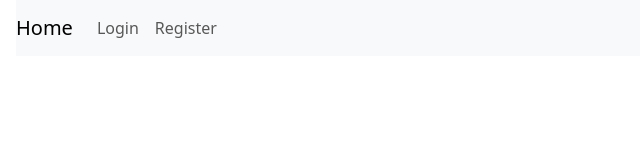
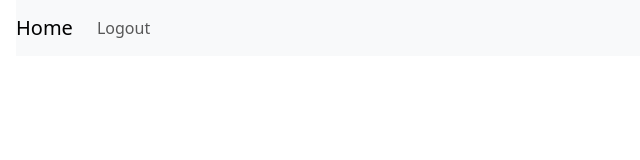
Before and after one commit to tieutrunghoa1198/expense-frontend, a React (Create React App) app: page / in a window 1280 px wide. Shown: the top 160 px of the page, without its empty margins (0-640 px from the left). Built offline with nearby package versions, Linux system fonts and the light colour scheme; sample sign-in values are in the browser's storage.

Commit message:
add non-auth for /login & /register

```diff
--- a/src/App.js
+++ b/src/App.js
@@ -1,28 +1,30 @@
 import React, { Component}  from 'react';
 import { Route, Routes } from 'react-router-dom';
-import HomePage from './pages/HomePage';
+import HomePage from './pages/ExpenseManagement/HomePage';
 import Layout from './components/Layout';
-import LoginPage from './pages/LoginPage';
+import LoginPage from './pages/Auth/LoginPage';
 import MissingPage from './pages/MissingPage';
-import RegisterPage from './pages/RegisterPage';
-import RequireAuth from './components/RequireAuth';
+import RegisterPage from './pages/Auth/RegisterPage';
+import RequireAuth from './components/Auth/RequireAuth';
 import { ROLES } from './constants/roles';
-import AdminPage from './pages/AdminPage';
-import RecordPage from './pages/RecordPage';
-import CategoryPage from './pages/CategoryPage';
+import AdminPage from './pages/UserManagement/AdminPage';
+import RecordPage from './pages/ExpenseManagement/RecordPage';
+import CategoryPage from './pages/ExpenseManagement/CategoryPage';
 import { Provider } from 'react-redux';
 import LoginStore from './state/login/store';
+import NonAuth from './components/Auth/NonAuth';
 class App extends Component {
 	render(){
-		// const tokenStr = localStorage.getItem('token') || '';
-		// const token = tokenStr.length > 0;
 		return(
 			<Provider store={LoginStore}>
 				<Routes>
 					<Route path='/' element={<Layout />}>
 						{/* public routes */}
-						<Route path='login' element={<LoginPage/>}/>
-						<Route path='register' element={<RegisterPage/>}/>
+						<Route element={<NonAuth />}>
+							<Route path='login' element={<LoginPage/>}/>
+							<Route path='register' element={<RegisterPage/>}/>
+						</Route>
+
 
 						{/* protected routes for normal users */}
 						<Route element={<RequireAuth allowedRoles={[ROLES.USER]}/>}>
@@ -41,7 +43,6 @@ class App extends Component {
 					</Route>
 				</Routes>
 			</Provider>
-
 		);
 	}
 }
--- /dev/null
+++ b/src/components/Auth/NonAuth.js
@@ -0,0 +1,12 @@
+import { useLocation, Navigate, Outlet } from 'react-router-dom';
+import React from 'react';
+const NonAuth = () => {
+	const rolesStr = localStorage.getItem('roles') || '';
+	const location = useLocation();
+
+	return (rolesStr.length > 0)
+		? <Navigate to="/home" state={{ from: location }} replace />
+		: <Outlet />;
+}
+
+export default NonAuth;
--- a/src/components/RequireAuth.js
+++ b/src/components/Auth/RequireAuth.js
@@ -1,12 +1,17 @@
 import { useLocation, Navigate, Outlet } from 'react-router-dom';
-import useAuth from '../hooks/useAuth';
+import useAuth from '../../hooks/useAuth';
 import React from 'react';
+import LoginStore from '../../state/login/store';
 const RequireAuth = ({ allowedRoles }) => {
 	const { auth } = useAuth();
 	const location = useLocation();
 	const rolesStr = localStorage.getItem('roles');
 	const roles = JSON.parse(rolesStr);
+	const store = LoginStore.getState()
 
+	if (store.isLoggedIn) return <Outlet />
+
+	// console.log(store.isLoggedIn);
 	return roles && roles.find((role) => (allowedRoles && allowedRoles.includes(role)))
 		? <Outlet />
 		: (auth && auth.user)
--- a/src/components/Header.js
+++ b/src/components/Header.js
@@ -3,7 +3,7 @@ import { Link } from 'react-router-dom';
 import { connect } from 'react-redux';
 import {getLoginStatus} from '../state/login/selectors';
 const Header = ({isLoggedIn}) => {
-	console.log(isLoggedIn)
+	// console.log(isLoggedIn)
 	const tokenStr = localStorage.getItem('token');
 	const handleLogout = () => {
 		localStorage.clear();
@@ -16,7 +16,7 @@ const Header = ({isLoggedIn}) => {
 			<button className="navbar-toggler" type="button" data-toggle="collapse" data-target="#navbarNav" aria-controls="navbarNav" aria-expanded="false" aria-label="Toggle navigation">
 				<span className="navbar-toggler-icon"></span>
 			</button>
-			{isLoggedIn
+			{isLoggedIn || tokenStr
 				? (<div className="collapse navbar-collapse" id="navbarNav">
 					<ul className="navbar-nav">
 
--- a/src/components/Layout.js
+++ b/src/components/Layout.js
@@ -3,9 +3,7 @@ import Footer from './Footer'
 import React from 'react'
 import Header from './Header';
 
-
-const Layout = ({isLoggedIn}) => {
-	console.log(isLoggedIn)
+const Layout = () => {
 	return (
 		<main className="App">
 			<Header />
--- a/src/pages/LoginPage.js
+++ b/src/pages/Auth/LoginPage.js
@@ -1,5 +1,5 @@
 import React from 'react';
-import LoginForm from '../containers/LoginForm';
+import LoginForm from '../../containers/LoginForm';
 
 const LoginPage = () => {
 
```
Also changed, not shown: src/pages/Auth/RegisterPage.js (renamed from src/pages/RegisterPage.js), src/pages/ExpenseManagement/CategoryPage.js (renamed from src/pages/CategoryPage.js), src/pages/ExpenseManagement/HomePage.js (renamed from src/pages/HomePage.js), src/pages/ExpenseManagement/RecordPage.js (renamed from src/pages/RecordPage.js), src/pages/UserManagement/AdminPage.js (renamed from src/pages/AdminPage.js), src/styles/global.css (added).
